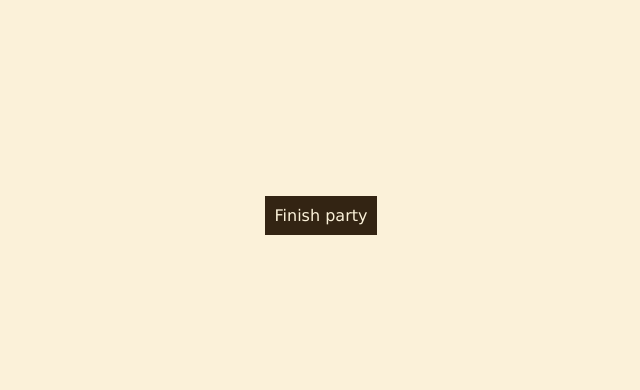
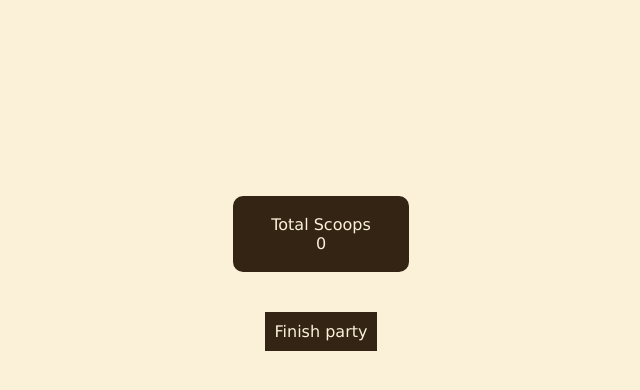
Before and after one commit to TreySchneider95/Dough-Tracker, a Flask app: template templates/party.html in a window 1280 px wide. Shown: the part 236-626 px from the top of the page, without its empty margins (319-959 px from the left). Run offline with Flask 3, Linux system fonts and the light colour scheme; the template is opened without the code that fills it: most values are stand-ins (such as "Sample title", 1, 10 or a date in 2020).

Commit message:
added total dough

```diff
--- a/static/styles/party.css
+++ b/static/styles/party.css
@@ -40,11 +40,30 @@ body{
     text-align: center;
     margin: 20px;
 }
+.home-button-1{
+    flex: 1 0 21%;
+    background-color: rgb(51, 36, 19);
+    padding: 8px;
+    max-width: 160px;
+    min-width: 160px;
+    max-height: 60px;
+    min-height: 60px;
+    display: flex;
+    justify-content: center;
+    flex-direction: column;
+    /* align-items: center; */
+    /* flex-wrap: wrap; */
+    color: rgb(251, 241, 217);
+    border-radius: 10px;
+    text-align: center;
+    margin: 20px;
+}
 .footer{
     display: flex;
     justify-content: center;
     align-items: center;
     margin-top: 160px;
+    flex-direction: column;
 }
 .finish-div{
     background-color: rgb(51, 36, 19);
--- a/templates/party.html
+++ b/templates/party.html
@@ -18,8 +18,12 @@
                 </div>
         {% endfor %}
     </div>
+
     <div class="footer">
-
+        <div id="add-new" class="home-button-1">
+            Total Scoops
+            <p style="padding: 0; margin: 0;"><span class="total-dough">0</span></p>
+        </div>
         <a href="{{ url_for('finish_party', name=party.party_name) }}">
             <div class="finish-div">
                 Finish party
@@ -30,9 +34,14 @@
 </body>
 <script src="https://ajax.googleapis.com/ajax/libs/jquery/3.7.1/jquery.min.js"></script>
 <script>
+    let totalTag = $('.total-dough')
+    let total = Number($('.total-dough').text())
     $('.home-button').click(function () {
+        console.log(total)
         let left = Number($(this).find('p span').text())
         left -= 1
+        total += 1
+        totalTag.text(total)
         $(this).find('p span').text(left)
     });
 </script>
```
Also changed, not shown: party.py (+8 -0 lines), 1 other file.
